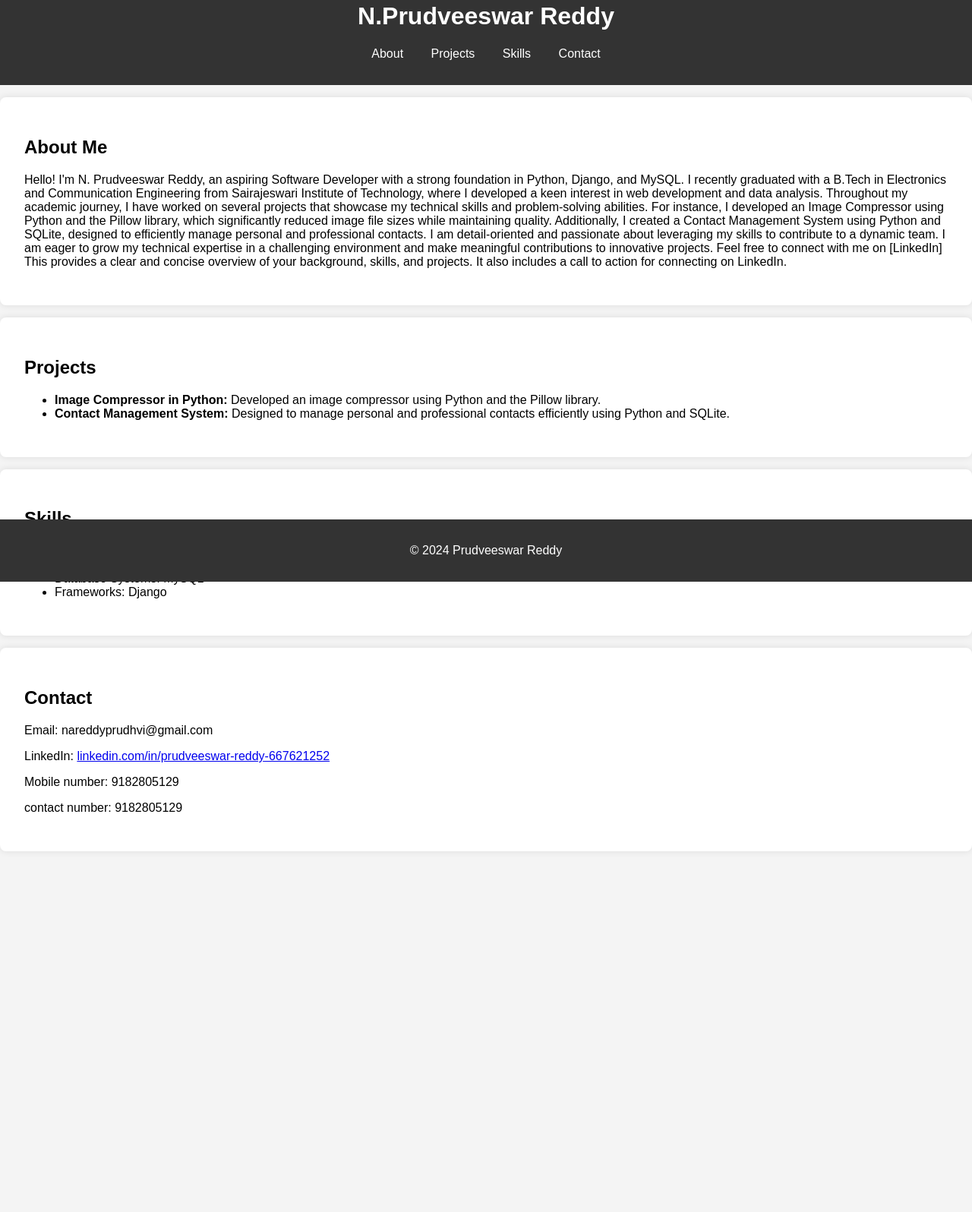
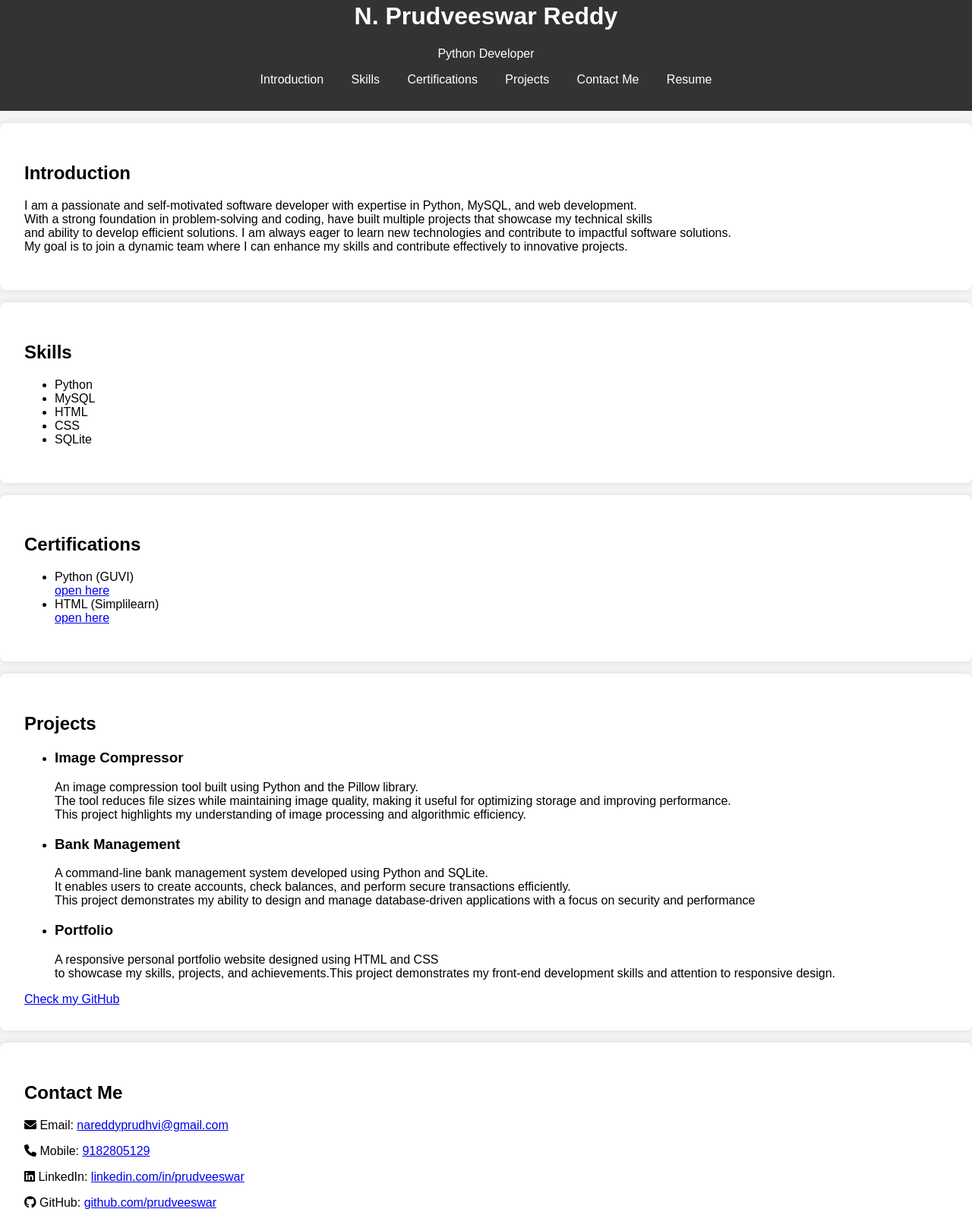
Before and after one commit to prudhvi763/portfolio, a plain HTML site: page index.html in a window 1280 px wide. Shown: the part 34-1630 px from the top of the page at 76% size. Before the commit the page ends 1171 px from the top, so only its background shows below. Drawn offline with Linux system fonts and the light colour scheme.

Commit message:
Update index.html

```diff
--- a/index.html
+++ b/index.html
@@ -3,59 +3,104 @@
 <head>
     <meta charset="UTF-8">
     <meta name="viewport" content="width=device-width, initial-scale=1.0">
-    <title>Prudveeswar Reddy's Portfolio</title>
+    <title>Portfolio</title>
     <link rel="stylesheet" href="style.css">
+    <link rel="stylesheet" href="https://cdnjs.cloudflare.com/ajax/libs/font-awesome/6.0.0-beta3/css/all.min.css">
 </head>
 <body>
     <header>
-        <h1>N.Prudveeswar Reddy</h1>
-        <nav>
-            <ul>
-                <li><a href="#about">About</a></li>
-                <li><a href="#projects">Projects</a></li>
-                <li><a href="#skills">Skills</a></li>
-                <li><a href="#contact">Contact</a></li>
-            </ul>
-        </nav>
+        <h1>N. Prudveeswar Reddy</h1>
+        <p>Python Developer</p>
+        <div class="header-content">
+            <nav>
+                <ul>
+                    <li><a href="#introduction">Introduction</a></li>
+                    <li><a href="#skills">Skills</a></li>
+                    <li><a href="#certifications">Certifications</a></li>
+                    <li><a href="#projects">Projects</a></li>
+                    <li><a href="#contact-me">Contact Me</a></li>
+                    <li><a href="#resume">Resume</a></li>
+                </ul>
+            </nav>
+        </div>
     </header>
-    <section id="about">
-        <h2>About Me</h2>
-        <p>
-            Hello! I'm N. Prudveeswar Reddy, an aspiring Software Developer with a strong foundation in Python, Django, and MySQL. I recently graduated with a B.Tech in Electronics and Communication Engineering from Sairajeswari Institute of Technology, where I developed a keen interest in web development and data analysis.
-
-            Throughout my academic journey, I have worked on several projects that showcase my technical skills and problem-solving abilities. For instance, I developed an Image Compressor using Python and the Pillow library, which significantly reduced image file sizes while maintaining quality. Additionally, I created a Contact Management System using Python and SQLite, designed to efficiently manage personal and professional contacts.
-
-            I am detail-oriented and passionate about leveraging my skills to contribute to a dynamic team. I am eager to grow my technical expertise in a challenging environment and make meaningful contributions to innovative projects.
-
-            Feel free to connect with me on [LinkedIn]
-
-            This provides a clear and concise overview of your background, skills, and projects. It also includes a call to action for connecting on LinkedIn.</p>
+    <section id="introduction">
+        <h2>Introduction</h2>
+        <p>I am a passionate and self-motivated software developer with expertise in Python, MySQL, and web development.<br>
+With a strong foundation in problem-solving and coding, have built multiple projects that showcase my technical skills <br>
+and ability to develop efficient solutions.
+I am always eager to learn new technologies and contribute to impactful software solutions.<br>
+My goal is to join a dynamic team where I can enhance my skills and contribute effectively to innovative projects.</p>
+        <p></p>
+        <p></p>
+    </section>
+    <section id="skills">
+        <h2>Skills</h2>
+        <ul>
+            <li>Python</li>
+            <li>MySQL</li>
+            <li>HTML</li>
+            <li>CSS</li>
+            <li>SQLite</li>
+        </ul>
+    </section>
+    <section id="certifications">
+        <h2>Certifications</h2>
+        <ul>
+            <li>Python (GUVI)</li>
+            <a href="https://www.guvi.in/share-certificate/4eSR4783PC75Y13433">open here</a>
+            <li>HTML (Simplilearn)</li>
+            <a href="https://simpli-web.app.link/e/2ydspOG31Qb">open here</a>
+        </ul>
     </section>
     <section id="projects">
         <h2>Projects</h2>
         <ul>
-            <li><strong>Image Compressor in Python:</strong> Developed an image compressor using Python and the Pillow library.</li>
-            <li><strong>Contact Management System:</strong> Designed to manage personal and professional contacts efficiently using Python and SQLite.</li>
+            <li>
+                <h3>Image Compressor</h3>
+                <p>An image compression tool built using Python and the Pillow library.<br>
+                    The tool reduces file sizes while maintaining image quality, making it useful for optimizing storage and improving performance.<br>
+                This project highlights my understanding of image processing and algorithmic efficiency.</p>
+            </li>
+            <li>
+                <h3>Bank Management</h3>
+                <p>A command-line bank management system developed using Python and SQLite.<br>
+                It enables users to create accounts, check balances, and perform secure transactions efficiently.<br>
+                This project demonstrates my ability to design and manage database-driven applications with a focus on security and performance</p>
+            </li>
+            <li>
+                <h3>Portfolio</h3>
+                <p>A responsive personal portfolio website designed using HTML and CSS<br>
+                to showcase my skills, projects, and achievements.This project demonstrates my front-end development skills and attention to responsive design.</p>
+            </li>
         </ul>
+        <a href="https://github.com/prudveeswar" class="hero-button">Check my GitHub</a>
     </section>
-    <section id="skills">
-        <h2>Skills</h2>
-        <ul>
-            <li>Programming Languages: Python</li>
-            <li>Web Technologies: HTML, CSS</li>
-            <li>Database Systems: MySQL</li>
-            <li>Frameworks: Django</li>
-        </ul>
+    <section id="contact-me">
+        <h2>Contact Me</h2>
+        <p><i class="fas fa-envelope"></i> Email: <a href="mailto:nareddyprudhvi@gmail.com">nareddyprudhvi@gmail.com</a></p>
+        <p><i class="fas fa-phone"></i> Mobile: <a href="tel:+919182805129">9182805129</a></p>
+        <p><i class="fab fa-linkedin"></i> LinkedIn: <a href="https://linkedin.com/in/prudveeswar">linkedin.com/in/prudveeswar</a></p>
+        <p><i class="fab fa-github"></i> GitHub: <a href="https://github.com/prudhvi763">github.com/prudveeswar</a></p>
     </section>
-    <section id="contact">
-        <h2>Contact</h2>
-        <p>Email: nareddyprudhvi@gmail.com</p>
-        <p>LinkedIn: <a href="https://www.linkedin.com/in/prudveeswar-reddy-667621252">linkedin.com/in/prudveeswar-reddy-667621252</a></p>
-        <P>Mobile number: 9182805129</P>
-        <p>contact number: 9182805129</p>
+    <section id="resume">
+        <h2>Resume</h2>
+        <p>Download resume: <a href="https://drive.google.com/file/d/1-F9A8eC0yblh84hYmnHLRLQfe32-AaNY/view?usp=drivesdk">Resume</a></p>
     </section>
-    <footer>
-        <p>© 2024 Prudveeswar Reddy</p>
-    </footer>
+    <section id="give-ratings">
+        <h2>Give Ratings</h2>
+        <p>Rate my portfolio:</p>
+        <form>
+            <label for="rating">Rating:</label>
+            <select id="rating" name="rating">
+                <option value="5">★★★★★</option>
+                <option value="4">★★★★☆</option>
+                <option value="3">★★★☆☆</option>
+                <option value="2">★★☆☆☆</option>
+                <option value="1">★☆☆☆☆</option>
+            </select>
+            <button type="submit">Submit</button>
+        </form>
+    </section>
 </body>
 </html>
```
